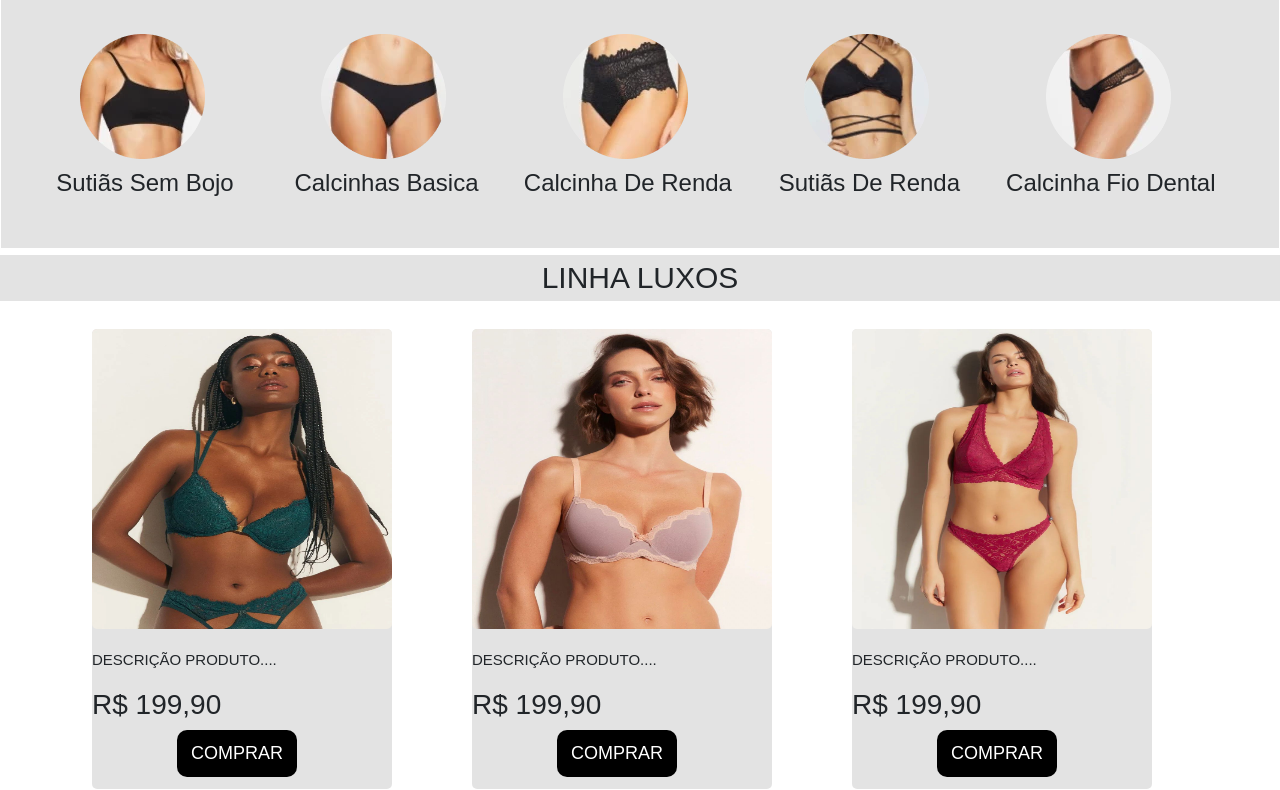
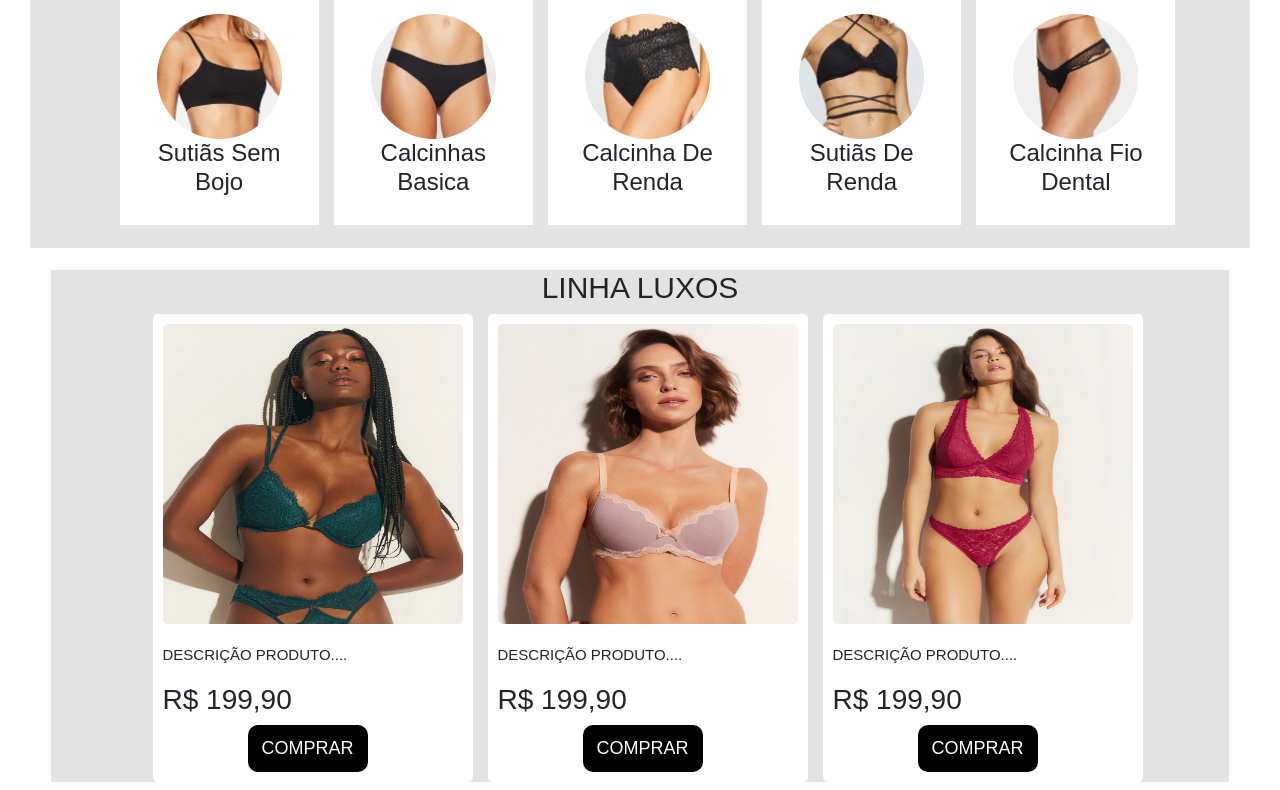
Before and after one commit to Rfernando0513/Sejam, a website: page index.html in a window 1280 px wide. Shown: the part 621-1411 px from the top of the page. Drawn offline with nearby package versions, Linux system fonts and the light colour scheme.

Commit message:
atualização seções novamento usando display flex

```diff
--- a/index.html
+++ b/index.html
@@ -41,8 +41,6 @@
             </div>
         </nav>
     </header>
-
-
     <main>
         <section id="home" class="topo-site">
             <div class="container">
@@ -51,10 +49,11 @@
                     </div>
             </div>
         </section>
-        <section  id="produtos" class="corpo-site">
+        <section id="produtos" class="corpo-site">
             <div class="container">
                 <div class="container-card-categoria">
                     <h2>COMPRE POR CATEGORIA</h2>
+                    <div class="flex">
                         <div class="categoriaItem">
                             <img src="img/sutia-sem-bojo.webp" alt="sutia sem bojo">
                             <h4>Sutiãs Sem Bojo</h4>
@@ -77,10 +76,12 @@
                         </div>
                     </div>
                 </div>
+            </div>
         </section>
         <section class="luxos">
             <div class="container">
                 <h2>LINHA LUXOS</h2>
+                <div class="flex">
                 <div class="cardLuxos">
                     <img src="img/luxos-verde.jfif" alt="linha luxos verde">
                     <p>DESCRIÇÃO PRODUTO....</p>
@@ -103,6 +104,7 @@
                 <h3>R$ 199,90</h3>
                 <div class="btn-comprar">
                     <button><span>COMPRAR</span></button>
+                </div>
             </div>
             </div>
                 </div>
--- a/style.css
+++ b/style.css
@@ -16,11 +16,30 @@ body{
     height: 100vh;
 }
 
+html {
+    position: relative;
+    min-height: 100%;
+}
+
+@media (min-width: 768px) {
+    html {
+      font-size: 16px;
+    }
+}
+
 .container{
-    max-width: 1280px;
+    max-width: 1220px;
     margin: 0 auto;
     background-color: #e3e3e3f9;
 }
+
+.flex{
+    display: flex;
+    flex-wrap: wrap;
+    justify-content: center;
+
+}
+
 
 .btn-comprar{
     margin: auto;
@@ -108,17 +127,18 @@ header .btn-contato button:hover{
     box-shadow: 0 2px 4px rgb(0, 0, 0, 0.1);
 }
 
-.topo-site{
+section.topo-site{
     height: 500px;
     background-image: url(img/topo-site.webp);
     background-repeat: no-repeat;
     background-position: center;
     background-size: cover;
     text-align: center;
+    padding: 40px 4%;
 }
 
 .corpo-site {
-    background-color: #fff;
+    background-color: white;
     height: 350px;
     padding: 1px;
     display: flex;
@@ -131,51 +151,46 @@ header .btn-contato button:hover{
     margin-top: 50px;
 }
 
-.categoriaItem{
-    display: inline-block;
-    margin-top: 30px;
-    margin-left: 27px;
-    width: 210px;
-    padding-top: 10px;
+.container-card-categoria {
+    text-align: center;
 }
 
-
-.categoriaItem img{
-    margin-left: 40px;
-    transition: .2s;
+.container-card-categoria h2 {
+    margin-top: 50px; /* Espaço acima do título */
+    font-size: 30px;
 }
 
-.categoriaItem img:hover{
-    transform: scale(1.05);
+.categoriaItem {
+    flex: 0 0 calc(20% - 40px); /* 20% para 5 itens por linha, subtraindo 40px devido às margens */
+    padding: 20px;
+    background-color: #fff;
+    margin-left: 15px;
 }
 
-.categoriaItem h4{
-    text-align: center;
-    margin-top: 10px;
-}
+/*Luxos*/
 
 section.luxos{
     background-color: #fff;
-    height: 550px;
-    margin: auto;
-    padding-top: 5px
+    padding: 20px 4%;
 }
+
 
 .luxos h2{
     margin-top: 1px;
     text-align: center;
     font-size: 30px;
-    padding: 5px 4%;
 }
 
 .cardLuxos{
-    background-color: #e3e3e3f9;
-    height: 460px;
+    background-color: #fff;
+    padding: 10px;
+    /* height: 460px;
     width: 300px;
-    margin-left: 80px;
+    margin-left: 50px;
     margin-top: 20px;
-    float: left;
+    float: left; */
     border-radius: 5px;
+    margin-left: 15px;
 }
 
 .cardLuxos img{
@@ -433,3 +448,25 @@ footer .line-footer a {
 .social-icons a:hover {
     color: #007bff;
 }
+
+@media screen and (max-width: 792px){
+    .container-card-categoria{
+        max-width: 90%;
+        margin: 0 auto;
+        height: auto; /* Definir altura automática */
+    }
+
+    .categoriaItem{
+        display: block; /* Alterar para bloco */
+        margin-top: 30px;
+        margin-left: 0;
+        width: 100%; /* Ocupar toda a largura */
+        padding-top: 10px;
+        text-align: center; /* Centralizar o conteúdo */
+    }
+
+    .categoriaItem img{
+        margin: 0 auto; /* Centralizar a imagem */
+        display: block; /* Para corrigir espaçamento extra */
+    }
+}
```
Lines whose indentation alone changed are shown as unchanged.
